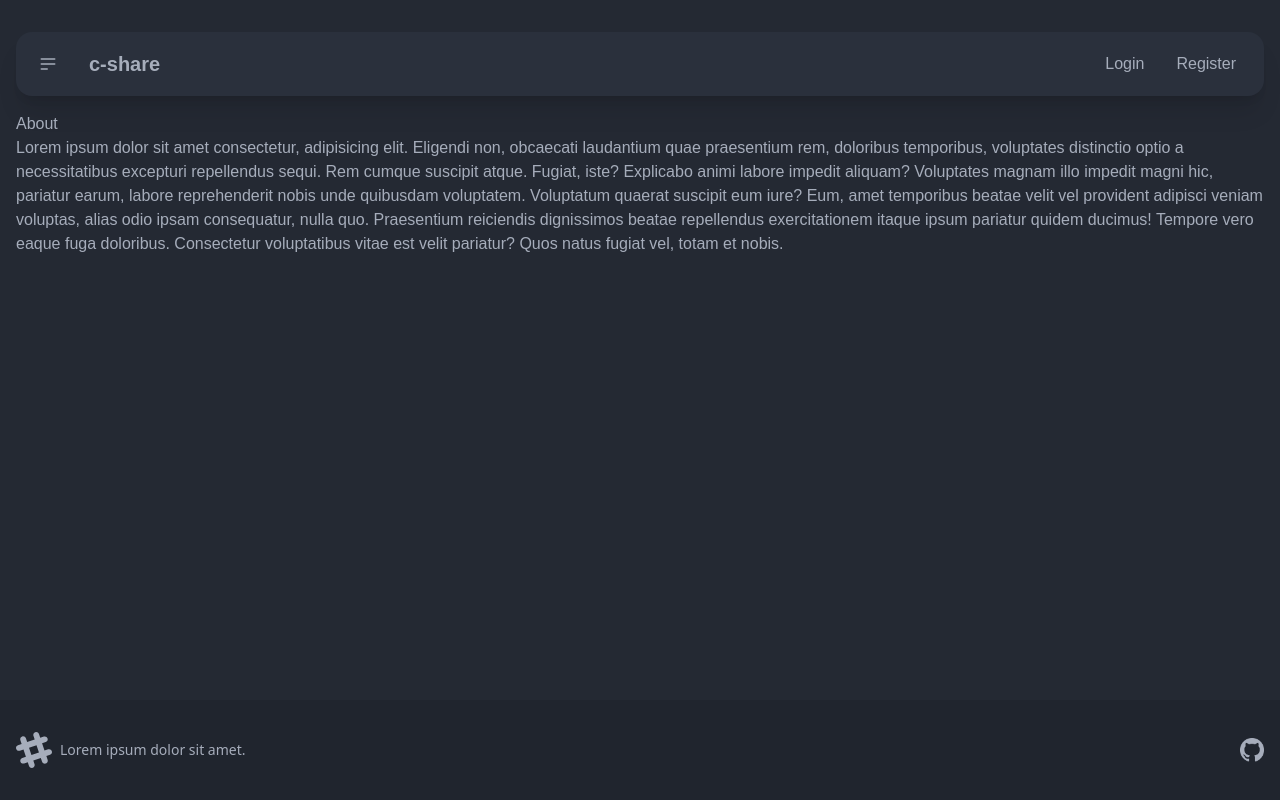
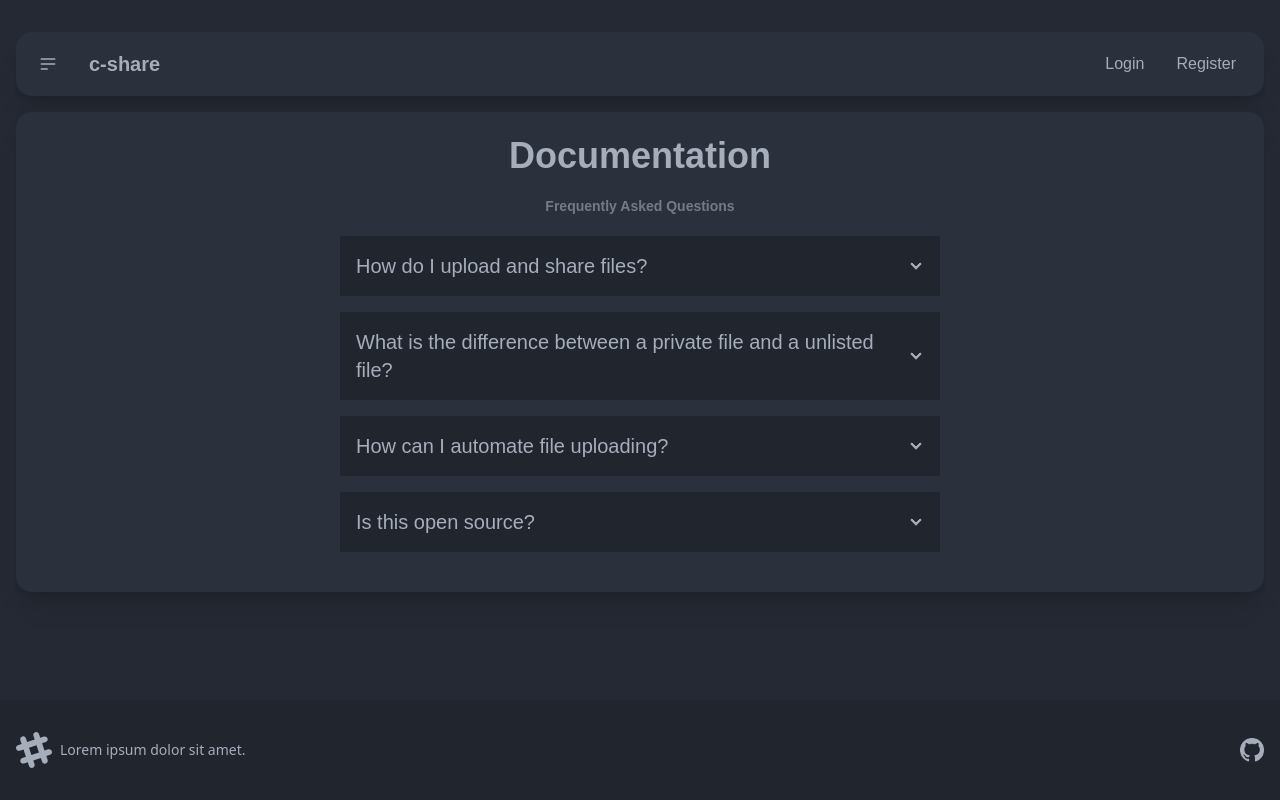
Before and after one commit to Cyan903/c-share, a Vue app in the folder web/: page /about in a window 1280 px wide. Built offline with nearby package versions, Linux system fonts and the light colour scheme.

Commit message:
feat: Simple about page

```diff
--- a/web/src/views/AboutView.vue
+++ b/web/src/views/AboutView.vue
@@ -1,20 +1,89 @@
 <template>
-    <div>
-        <h1>About</h1>
-        <p>
-            Lorem ipsum dolor sit amet consectetur, adipisicing elit. Eligendi
-            non, obcaecati laudantium quae praesentium rem, doloribus
-            temporibus, voluptates distinctio optio a necessitatibus excepturi
-            repellendus sequi. Rem cumque suscipit atque. Fugiat, iste?
-            Explicabo animi labore impedit aliquam? Voluptates magnam illo
-            impedit magni hic, pariatur earum, labore reprehenderit nobis unde
-            quibusdam voluptatem. Voluptatum quaerat suscipit eum iure? Eum,
-            amet temporibus beatae velit vel provident adipisci veniam voluptas,
-            alias odio ipsam consequatur, nulla quo. Praesentium reiciendis
-            dignissimos beatae repellendus exercitationem itaque ipsum pariatur
-            quidem ducimus! Tempore vero eaque fuga doloribus. Consectetur
-            voluptatibus vitae est velit pariatur? Quos natus fugiat vel, totam
-            et nobis.
-        </p>
+    <div class="bg-base-100 rounded-box shadow-xl p-6">
+        <h1 class="sm:text-4xl text-3xl font-bold text-center">
+            Documentation
+        </h1>
+
+        <h4 class="text-sm text-center font-bold opacity-60 my-5">
+            Frequently Asked Questions
+        </h4>
+
+        <div class="w-full md:w-2/4 m-auto">
+            <div
+                class="collapse collapse-arrow bg-base-300 mb-4"
+                @click="toggleOpen"
+            >
+                <div class="collapse-title text-xl font-medium">
+                    How do I upload and share files?
+                </div>
+                <div class="collapse-content">
+                    <p>
+                        To upload files, simply visit your
+                        <router-link to="/@me" class="link"
+                            >dashboard</router-link
+                        >. You can share a file by copying the file's ID. Please
+                        note that private files cannot be shared, and unlisted
+                        files require a password.
+                    </p>
+                </div>
+            </div>
+
+            <div
+                class="collapse collapse-arrow bg-base-300 mb-4"
+                @click="toggleOpen"
+            >
+                <div class="collapse-title text-xl font-medium">
+                    What is the difference between a private file and a unlisted
+                    file?
+                </div>
+                <div class="collapse-content">
+                    <p>
+                        A private file may only be view by you. You must be
+                        logged in to view your private file. A unlisted file may
+                        be shared but requires a password. You can change a
+                        file's permissions in your
+                        <router-link to="/@me" class="link">
+                            dashboard.
+                        </router-link>
+                    </p>
+                </div>
+            </div>
+
+            <div
+                class="collapse collapse-arrow bg-base-300 mb-4"
+                @click="toggleOpen"
+            >
+                <div class="collapse-title text-xl font-medium">
+                    How can I automate file uploading?
+                </div>
+                <div class="collapse-content">
+                    <p>Not possible at the moment.</p>
+                </div>
+            </div>
+
+            <div
+                class="collapse collapse-arrow bg-base-300 mb-4"
+                @click="toggleOpen"
+            >
+                <div class="collapse-title text-xl font-medium">
+                    Is this open source?
+                </div>
+                <div class="collapse-content">
+                    <p>
+                        Yes! You can view the source code
+                        <a :href="source" class="link">here</a>.
+                    </p>
+                </div>
+            </div>
+        </div>
     </div>
 </template>
+
+<script lang="ts" setup>
+import { computed } from "vue";
+
+const source = computed(() => import.meta.env.VITE_SOURCE || "");
+
+const toggleOpen = (e: Event) =>
+    (e.target as HTMLElement).parentElement!.classList.toggle("collapse-open");
+</script>
```
